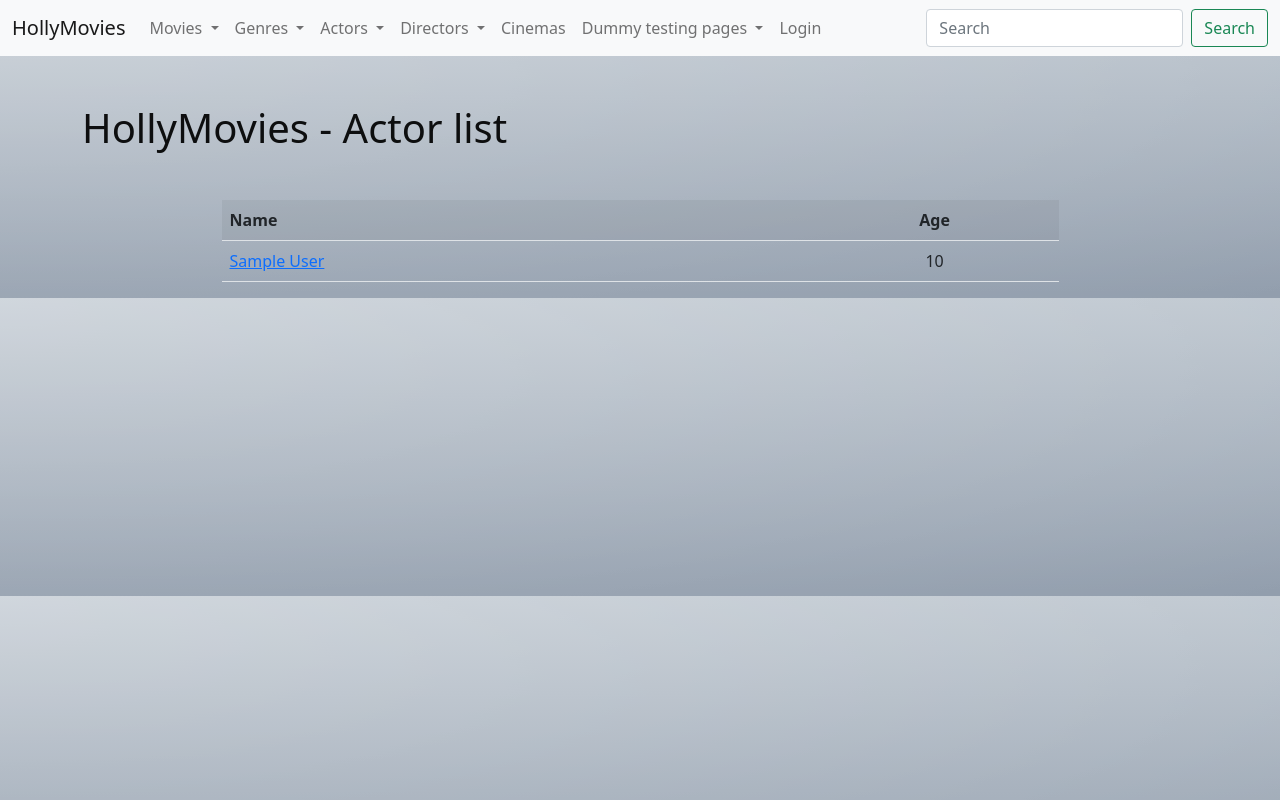
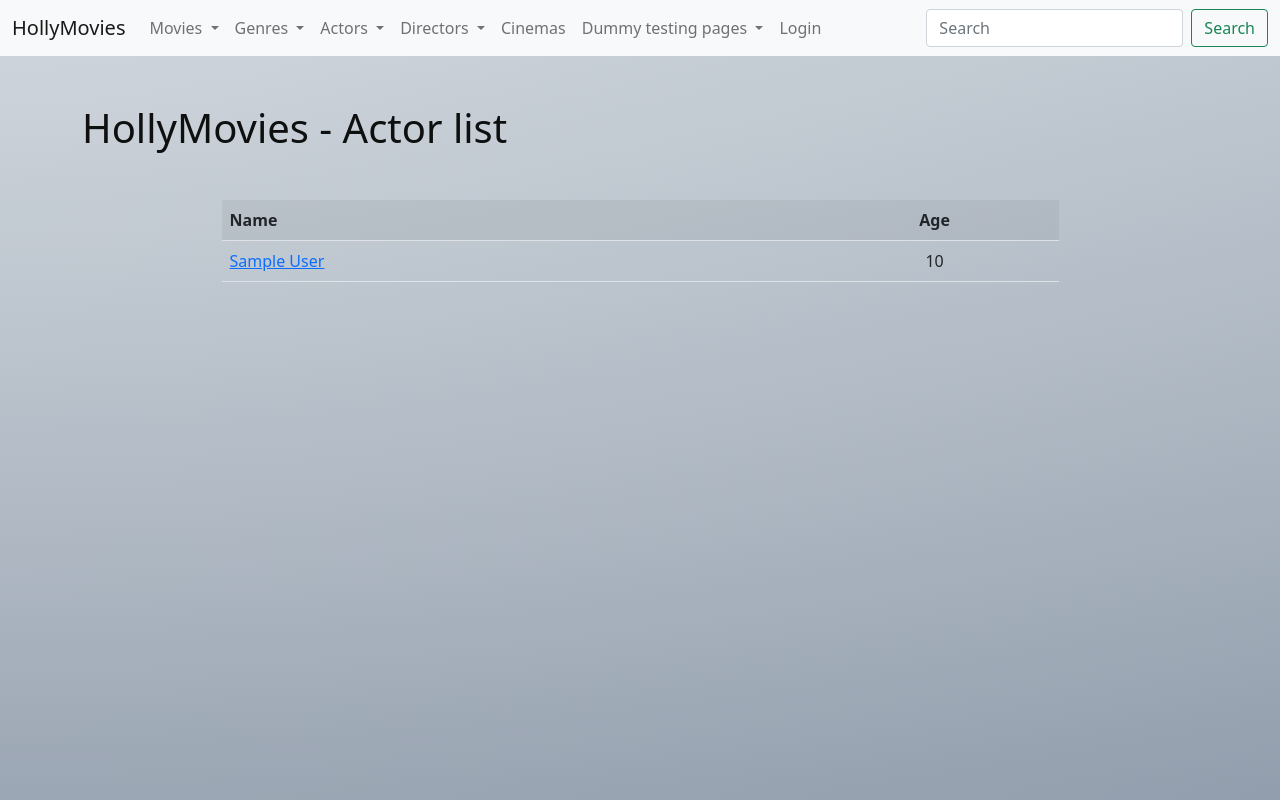
Before and after one commit to Aikusoid/hollymovies, a Django app: page /actor/list/ in a window 1280 px wide. Run offline with Django 3.2, Linux system fonts and the light colour scheme; tables that the repository leaves empty hold one stand-in row (values such as "Sample post").

Commit message:
styles updated

```diff
--- a/movie/static/css/style.css
+++ b/movie/static/css/style.css
@@ -1,8 +1,13 @@
+html{
+    height: 100%;
+}
+
 body{
     background: linear-gradient(-180deg, #BCC5CE 0%, #929EAD 98%), radial-gradient(at top left, rgba(255,255,255,0.30) 0%, rgba(0,0,0,0.30) 100%);
     background-blend-mode: screen;
     color: rgba(0, 0, 0, 0.93);
-    min-height: 100%;
+    min-height: 100vh;
+    padding: 0;
 }
 
 form{
```
